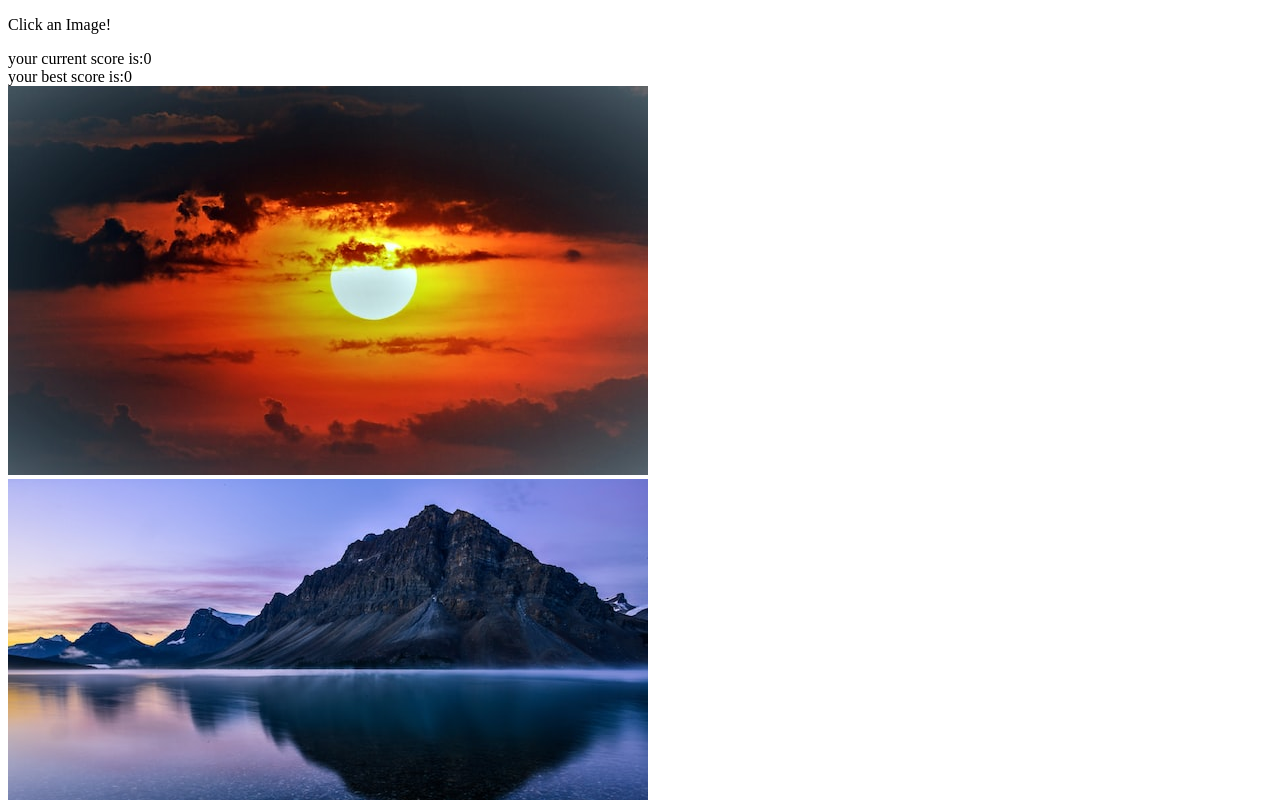
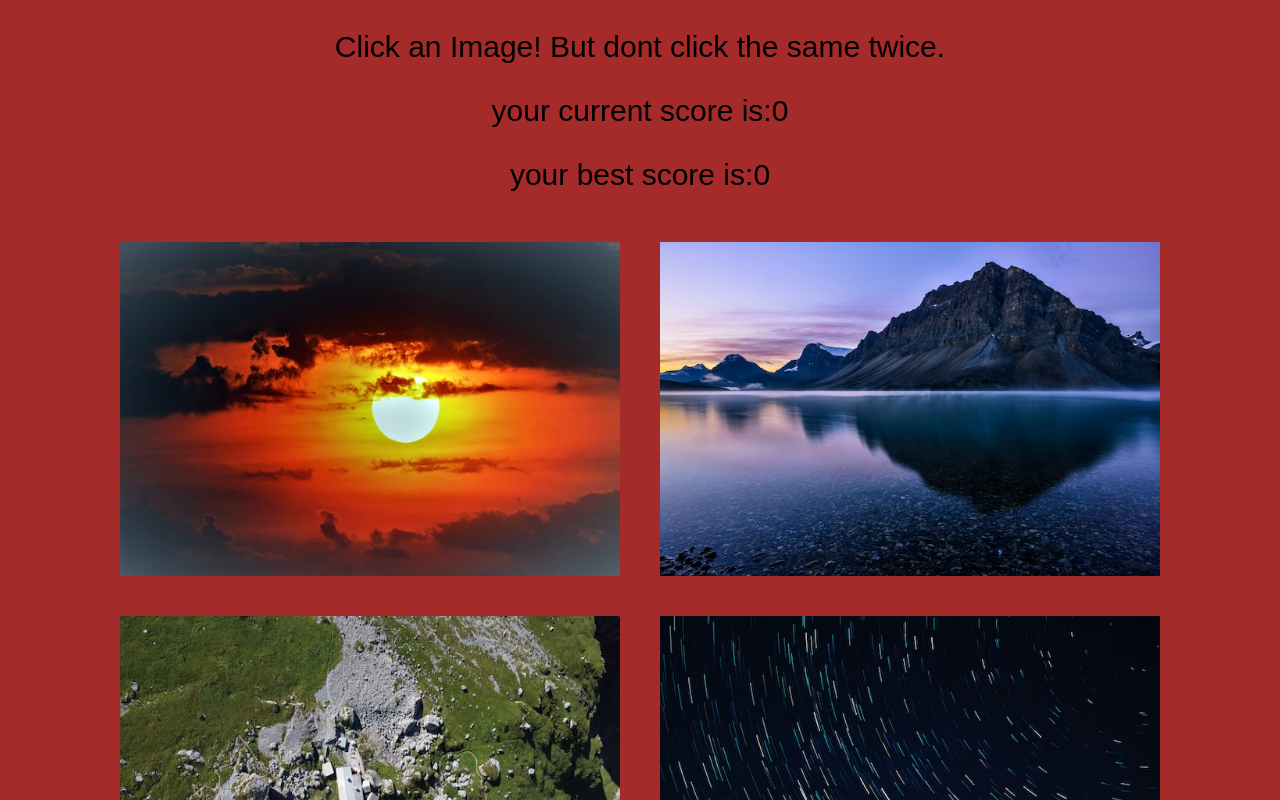
Before and after one commit to VirsatusCodes/odin-memory-card, a React (Create React App) app: page / in a window 1280 px wide. Shown: the top 800 px of the page. Built offline with nearby package versions, Linux system fonts and the light colour scheme.

Commit message:
basic version of memory card game and styling complete

```diff
--- a/src/App.css
+++ b/src/App.css
@@ -0,0 +1,34 @@
+body{
+    font-family: sans-serif;
+    min-height: 100vh;
+    padding: 0;
+    margin: 0;
+    background-color: brown;
+}
+
+.mainContainer, .greetingMessage, .scoreContainers, .score, .imgContainers {
+    display: flex;
+    justify-content: center;
+}
+
+.mainContainer, .scoreContainers{
+    flex-flow: column;
+}
+
+p, div{
+    font-size: 30px;
+}
+
+.score{
+    margin-bottom: 30px;
+}
+
+.imgContainers{
+    flex-flow: row wrap;
+}
+
+img{
+    max-width: 500px;
+    max-height: 500px;
+    margin: 20px;
+}
--- a/src/App.js
+++ b/src/App.js
@@ -79,7 +79,7 @@ const App = ({imgArr}) => {
   return (
     <div className='mainContainer'>
       <div className='greetingMessage'>
-        <p>Click an Image!</p>
+        <p>Click an Image! But dont click the same twice.</p>
       </div>
       <div className='scoreContainers'>
         <div className='score'>
```
